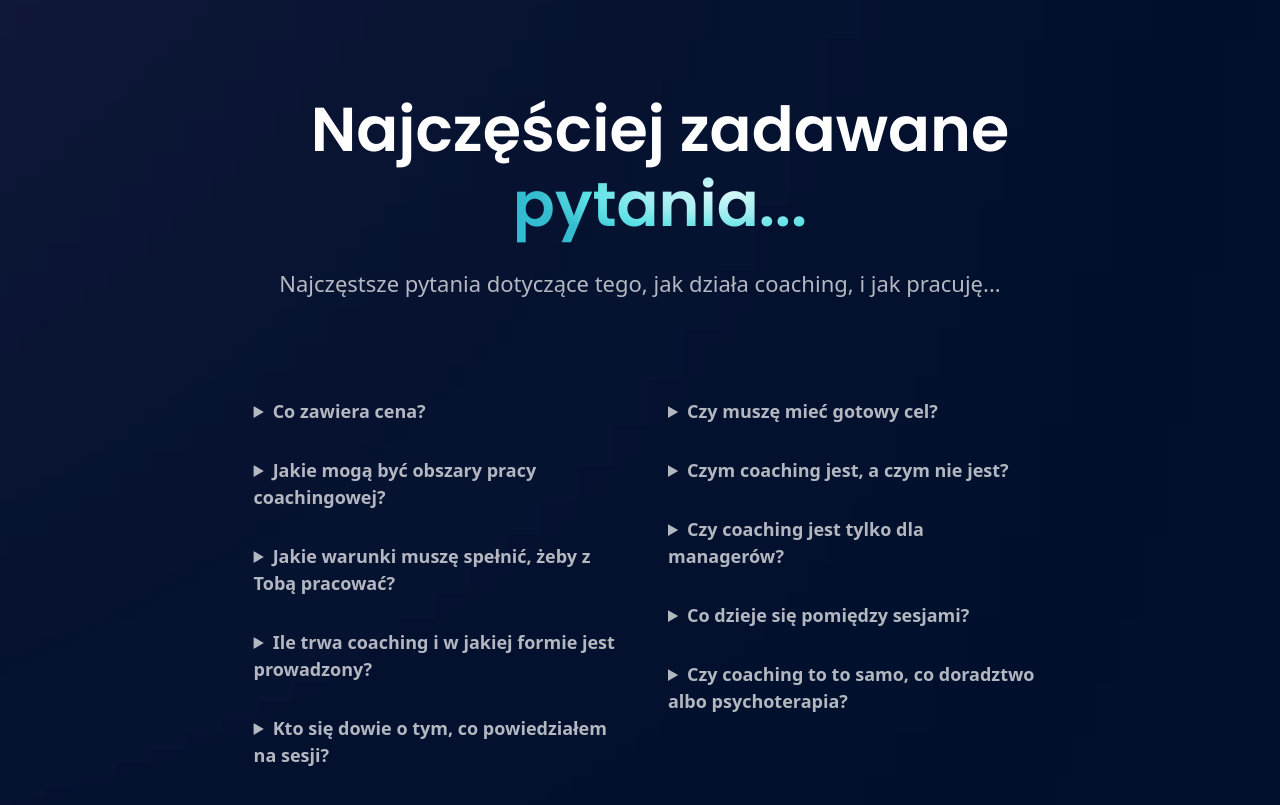
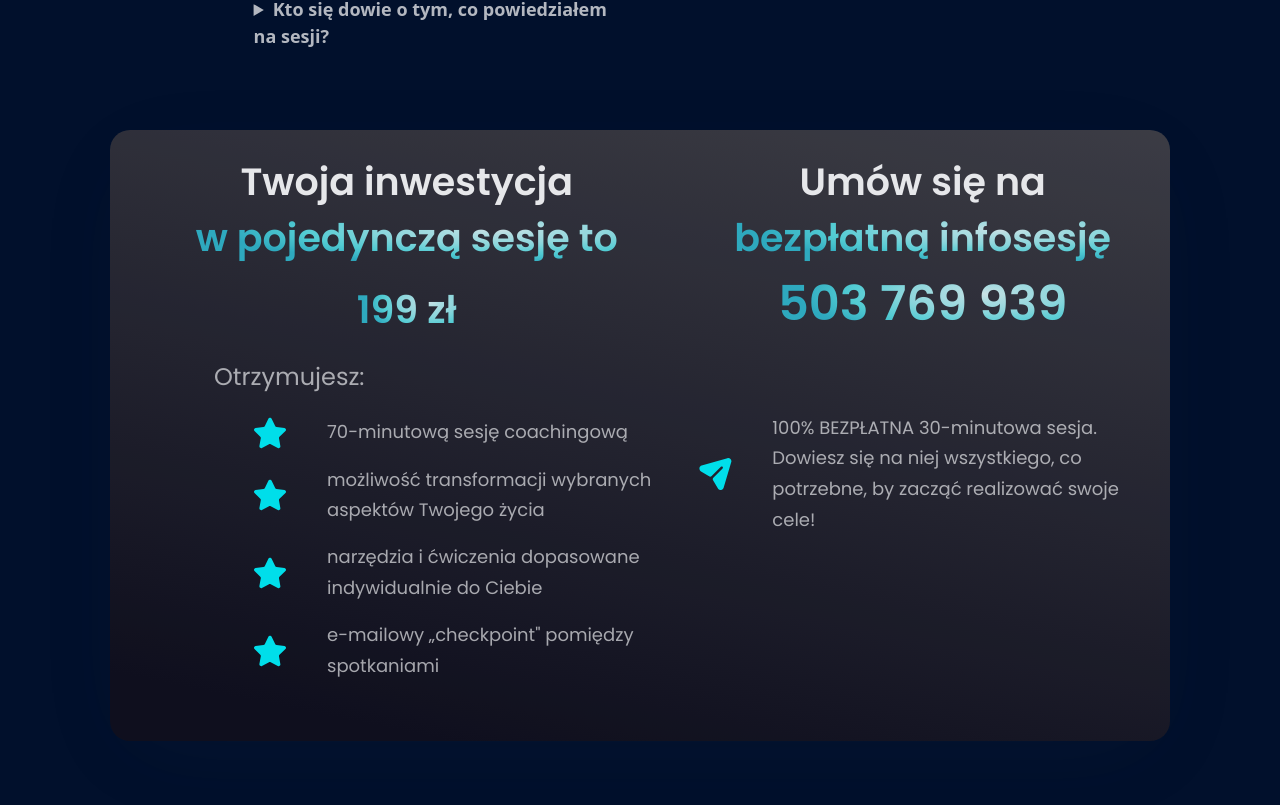
Before and after one commit to DariuszAlbert/the-personal-leadership, a React (Vite) app: page / in a window 1280 px wide. Shown: the part 1775-2580 px from the top of the page. Built offline with nearby package versions, Linux system fonts and the light colour scheme.

Commit message:
Changes 02.12.2022 Tetimonials CTA

```diff
--- a/src/App.jsx
+++ b/src/App.jsx
@@ -49,7 +49,7 @@ const App = () => {
       <div  className={` bg-color ${styles.paddingX} ${styles.flexStart} relative `}>
         <div className={`${styles.boxWidth} `}>
             <WhatGives />
-            <Testimonials />
+            {/* <Testimonials /> */}
             <FAQ />
             <CTA  />
             <Footer />
--- a/src/components/CTA.jsx
+++ b/src/components/CTA.jsx
@@ -5,11 +5,38 @@ import { shield, star, send } from '../assets'
 
 const CTA = () => {
   return (
-    <section id="price" className={`lg:${styles.flexStart} ${styles.marginY} ${styles.padding} lg:flex-row flex-col  bg-black-gradient-2 rounded-[20px] box-shadow relative z-20 opacity-90`}>
-      <div className=' flex flex-col justify-center items-center text-center mr-5 mb-4'>
-        <h2 className={`${styles.heading2}`}>Cena pojedynczej sesji</h2>
-        <h2 className={`${styles.heading2} `}><span className='text-gradient '>444 zł / 70 min.</span></h2>
-        <div>
+    <section id="price" className={`lg:${styles.flexStart} ${styles.marginY} sm:px-16 px-4 sm:py-12 py-4 lg:flex-row flex-col  bg-black-gradient-2 rounded-[20px] box-shadow relative z-20 opacity-90`}>
+      <div className=' flex flex-col justify-center items-start text-center mr-5 mb-4'>
+        <h2 className={`${styles.heading2}`}>Twoja inwestycja  <br/><span className='text-gradient '>w pojedynczą sesję to</span></h2>
+        <h2 className={`${styles.heading2}  mt-3 `}><span className='text-gradient '>199 zł</span></h2><br/>
+        <div className=' flex flex-col justify-start items-start text-center ss:ml-[80px] mb-2'>
+            <h4 className={`${styles.paragraph} text-medium text-[24px]`}>Otrzymujesz:</h4>
+            <div className={` ${styles.paragraph} flex flex-row  items-center text-center mb-2 mt-4 sm:ml-[40px] ml-0`}>
+
+              <img src={star} alt="shield"/>
+
+              <p className={`${styles.paragraph} text-left text-[16px] max-w-[470px] sm:ml-10 ml-5`}>70-minutową sesję coachingową</p>
+            </div>
+            <div className={` ${styles.paragraph} flex flex-row  items-center text-center mb-2 mt-2 sm:ml-[40px] ml-0`}>
+
+              <img src={star} alt="shield"/>
+
+              <p className={`${styles.paragraph} text-left text-[16px] max-w-[470px] sm:ml-10 ml-5`}>możliwość transformacji wybranych aspektów Twojego życia</p>
+            </div>
+            <div className={` ${styles.paragraph} flex flex-row  items-center text-center mb-2 mt-2 sm:ml-[40px] ml-0`}>
+
+              <img src={star} alt="shield"/>
+
+              <p className={`${styles.paragraph} text-left text-[16px] max-w-[470px] sm:ml-10 ml-5`}>narzędzia i ćwiczenia dopasowane indywidualnie do Ciebie</p>
+            </div>
+            <div className={` ${styles.paragraph} flex flex-row  items-center text-center mb-1 mt-2 sm:ml-[40px] ml-0`}>
+
+              <img src={star} alt="shield"/>
+
+              <p className={`${styles.paragraph} text-left text-[16px] max-w-[470px] sm:ml-10 ml-5`}>e-mailowy „checkpoint" pomiędzy spotkaniami</p>
+            </div>
+          </div>
+        {/* <div>
             <div className='flex flex-row  items-center text-center mb-2 mt-3'>
               <img src={shield} alt="shield"/>
               <p className={`${styles.paragraph} text-left max-w-[470px] ml-10`}>100% Gwarancja zwrotu pieniędzy</p>
@@ -19,15 +46,15 @@ const CTA = () => {
               <p className={`${styles.paragraph} text-left max-w-[470px] ml-8`}>Jeśli w ciągu 4 sesji nie zobaczysz efektów, Twoje pieniądze do Ciebie wrócą!</p>
 
           </div>
-          </div>
+          </div> */}
       </div>
       <div className=' flex flex-col justify-center text-center sm:mt-0'>
         <h2 className={`${styles.heading2}`}>Umów się na <br/> <span className='text-gradient '>bezpłatną infosesję</span> </h2>
         <h2 className={`font-poppins font-semibold xs:text-[48px] text-[42px] text-white xs:leading-[76.8px] leading-[50px] w-full `}>
         <a href="tel:+48 503 769 939"><span className='text-gradient '>503 769 939</span></a></h2>
-          <div className='flex flex-row lg:justify-start justify-center items-center text-center mb-2 mt-2'>
+          <div className='flex flex-row lg:justify-start justify-center items-center text-center mb-2 md:mt-[70px] mt-[40px]'>
           <img src={send} alt="send"/>
-          <p className={`${styles.paragraph} text-left max-w-[470px] ml-10`}>100% BEZPŁATNA 70-minutowa sesja. Dowiesz się na niej wszystkiego, co potrzebne, by zacząć realizować swoje cele!</p>
+          <p className={`${styles.paragraph} text-left max-w-[470px] ml-10`}>100% BEZPŁATNA 30-minutowa sesja. Dowiesz się na niej wszystkiego, co potrzebne, by zacząć realizować swoje cele!</p>
           </div>
       </div>
 
--- a/src/components/Footer.jsx
+++ b/src/components/Footer.jsx
@@ -60,7 +60,7 @@ const Footer = () => {
       </div>
       <div className='w-full  flex justify-center items-center md:flex-row flex-col pt-6 border-t-[1px] border-t-[#3f3e45]'>
         <p  className='font-poppins font-normal text-center text-[18px] leading-[27px] text-dimWhite mb-2'>
-          @ Copyright 2022  The Personal Leadership. All Rights Reserved.
+          @ Copyright 2022  Dariusz Gołuński. All Rights Reserved.
         </p>
 
       </div>
--- a/src/constants/index.js
+++ b/src/constants/index.js
@@ -10,10 +10,10 @@ export const navLinks = [
     id: "values",
     title: "Co Ci da? ",
   },
-  {
-    id: "testimonials",
-    title: "Opinie",
-  },
+  // {
+  //   id: "testimonials",
+  //   title: "Opinie",
+  // },
   {
     id: "faq",
     title: "FAQ",
@@ -106,7 +106,7 @@ export const firstFaq = [
     id: "faq-2",
     title: "Jakie mogą być obszary pracy coachingowej?",
     content:
-      "Wsparcie w procesie realizacji zmiany, potrzeba określenia celów, zmiana zawodowa, zwiększenie skuteczności i produktywności, zmiana nawyków i ograniczających przekonań, odkrycie i wykorzystanie mocnych stron, umiejętności interpersonalne, poznanie siebie, znalezienie powołania i motywacji… i wiele wiele innych.",
+      "Chcę zacząć ćwiczyć i żyć zdrowo, ale brakuje mi motywacji. Nie wiem jak zadbać o awans i podwyżkę. Blokuje mnie stres. Utknąłem w poszukiwaniu pomysłów na rozwój biznesu. Na nic nie mam czasu. Potrzebna mi zmiana zawodowa, ale nie wiem, od czego zacząć. I wiele, wiele innych... ",
   },
   {
     id: "faq-3",
```
